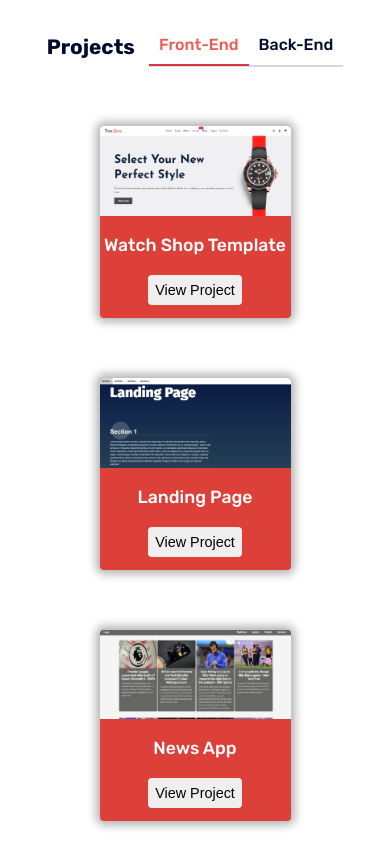
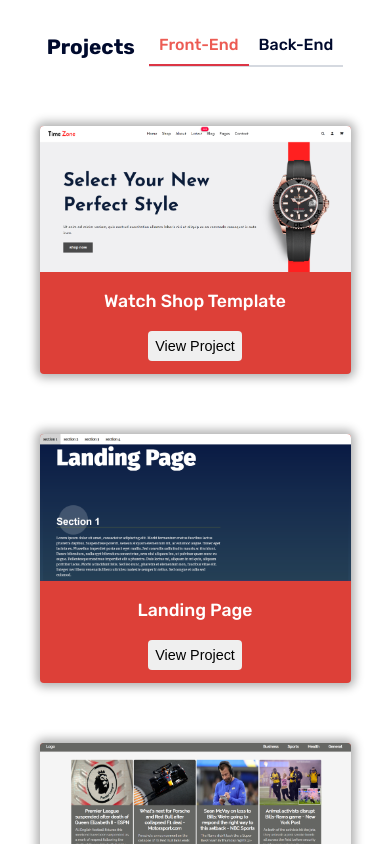
Before and after one commit to el7amrawy/portfolio, a React (Vite) app: page / in a window 390 px wide. Shown: the part 1300-2144 px from the top of the page. Built offline with nearby package versions, Linux system fonts and the light colour scheme.

Commit message:
some ui fixing

```diff
--- a/src/components/Footer.jsx
+++ b/src/components/Footer.jsx
@@ -16,7 +16,7 @@ export default function Footer() {
         <a href="https://github.com/el7amrawy" target="_blank">
           <FontAwesomeIcon icon={faGithub} className="i" />
         </a>
-        <a href="mailto:alihamdihamdi.27@gmail.com">
+        <a href="mailto:alihamdihamdi.27@gmail.com" target="_blank">
           <FontAwesomeIcon icon={faEnvelope} className="i" />
         </a>
       </div>
--- a/src/style.css
+++ b/src/style.css
@@ -326,19 +326,17 @@ main {
 /* ==================== Project ==================== */
 .front-projs,
 .back-projs {
-  margin: 60px;
+  margin: 60px 4vw;
   display: flex;
   flex-wrap: wrap;
   justify-content: space-around;
 }
 .project {
-  width: max-content;
   width: 80%;
   background-color: #dd4038;
   border-radius: 4px;
   overflow: hidden;
   box-shadow: 0px 0px 10px 4px #b2b2b2;
-  /* margin: 0 20px 50px; */
   margin: 0 27.5px 60px 27.5px;
   transition: all 0.2s ease-in-out;
 }
@@ -378,6 +376,10 @@ main {
 }
 
 @media (max-width: 991px) {
+  .front-projs,
+  .back-projs {
+    margin: 60px 0;
+  }
   .project {
     margin: 0 0 60px;
     width: inherit;
```
Also changed, not shown: .circleci/config.yml, 1 other file (tests, documents, lock files or other folders).
